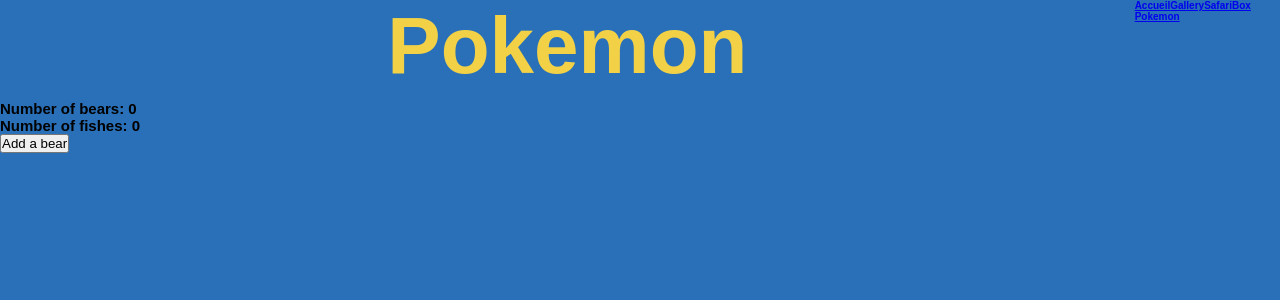
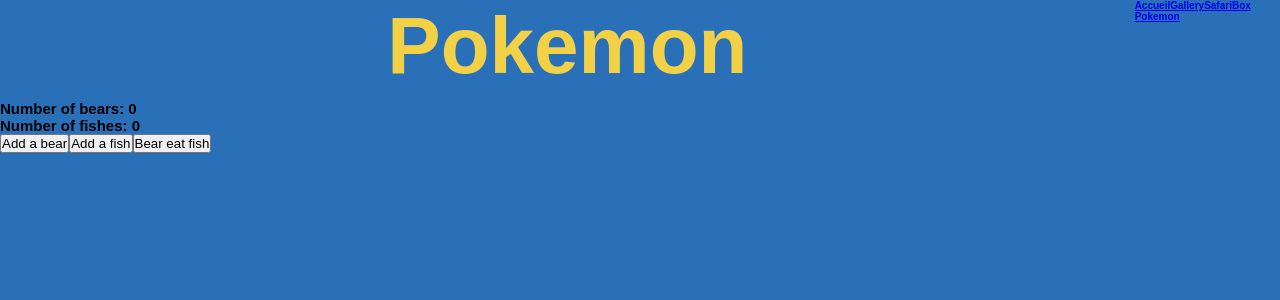
Before and after one commit to kbosc/PokemonGallery, a React (Vite) app: page /safariPokemon in a window 1280 px wide. Shown: the top 300 px of the page. Built offline with nearby package versions, Linux system fonts and the light colour scheme; a web font is replaced by a local one.

Commit message:
[Refacto] refacto typescript folder store

```diff
--- a/src/pages/safariPokemon/SafariPokemon.jsx
+++ b/src/pages/safariPokemon/SafariPokemon.jsx
@@ -5,11 +5,15 @@
   const bears = useStore((state) => state.bears);
   const fishes = useStore((state) => state.fishes);
   const addBear = useStore((state) => state.addBear);
+  const addFish = useStore((state) => state.addFish);
+  const eatFish = useStore((state) => state.eatFish);
   return (
     <div>
       <h2>Number of bears: {bears}</h2>
       <h2>Number of fishes: {fishes}</h2>
       <button onClick={() => addBear()}>Add a bear</button>
+      <button onClick={() => addFish()}>Add a fish</button>
+      <button onClick={() => eatFish()}>Bear eat fish</button>
     </div>
   );
 }
--- a/src/store/slice/bearSlice.ts
+++ b/src/store/slice/bearSlice.ts
@@ -1,17 +1,14 @@
-// export const createBearSlice = (set) => ({
-//     bears: 0,
-//     addBear: () => set((state) => ({ bears: state.bears + 1 })),
-//     eatFish: () => set((state) => ({ fishes: state.fishes - 1 })),
-//   })
+import { StateCreator } from 'zustand'
+import { BearSlice, FishSlice } from "../useStore.js";
 
-export interface BearSlice {
-  bears: number;
-  addBear: () => void;
-  eatFish: () => void;
-}
 
-export const createBearSlice = (set: (state: BearSlice) => BearSlice): BearSlice => ({
+export const createBearSlice: StateCreator<
+  BearSlice & FishSlice,
+  [],
+  [],
+  BearSlice
+> = (set) => ({
   bears: 0,
-  addBear: () => set((state: BearSlice) => ({ bears: state.bears + 1 })),
-  eatFish: () => set((state: BearSlice) => ({ fishes: state.fishes - 1 })),
-});
+  addBear: () => set((state) => ({ bears: state.bears + 1 })),
+  eatFish: () => set((state) => ({ fishes: state.fishes - 1 })),
+})
--- a/src/store/slice/fishSlice.ts
+++ b/src/store/slice/fishSlice.ts
@@ -1,13 +1,12 @@
-// export const createFishSlice = (set) => ({
-//     fishes: 0,
-//     addFish: () => set((state) => ({ fishes: state.fishes + 1 })),
-//   })
-interface FishSlice {
-  fishes: number;
-  addFish: () => void;
-}
+import { StateCreator } from 'zustand'
+import { BearSlice, FishSlice } from "../useStore.js";
 
-export const createFishSlice = (set: (state: FishSlice) => FishSlice): FishSlice => ({
+export const createFishSlice: StateCreator<
+  BearSlice & FishSlice,
+  [],
+  [],
+  FishSlice
+> = (set) => ({
   fishes: 0,
-  addFish: () => set((state: FishSlice) => ({ fishes: state.fishes + 1 })),
-});
+  addFish: () => set((state) => ({ fishes: state.fishes + 1 })),
+})
--- a/src/store/useStore.ts
+++ b/src/store/useStore.ts
@@ -1,8 +1,19 @@
 import create from 'zustand'
-import { createBearSlice } from './slice/bearSlice.ts'
-import { createFishSlice } from './slice/fishSlice.ts'
+import { createBearSlice } from './slice/bearSlice.js'
+import { createFishSlice } from './slice/fishSlice.js'
 
-export const useStore = create((...a) => ({
+export interface BearSlice {
+  bears: number
+  addBear: () => void
+  eatFish: () => void
+}
+
+export interface FishSlice {
+  fishes: number
+  addFish: () => void
+}
+
+export const useStore = create<BearSlice & FishSlice>()((...a) => ({
   ...createBearSlice(...a),
   ...createFishSlice(...a),
 }))
```
